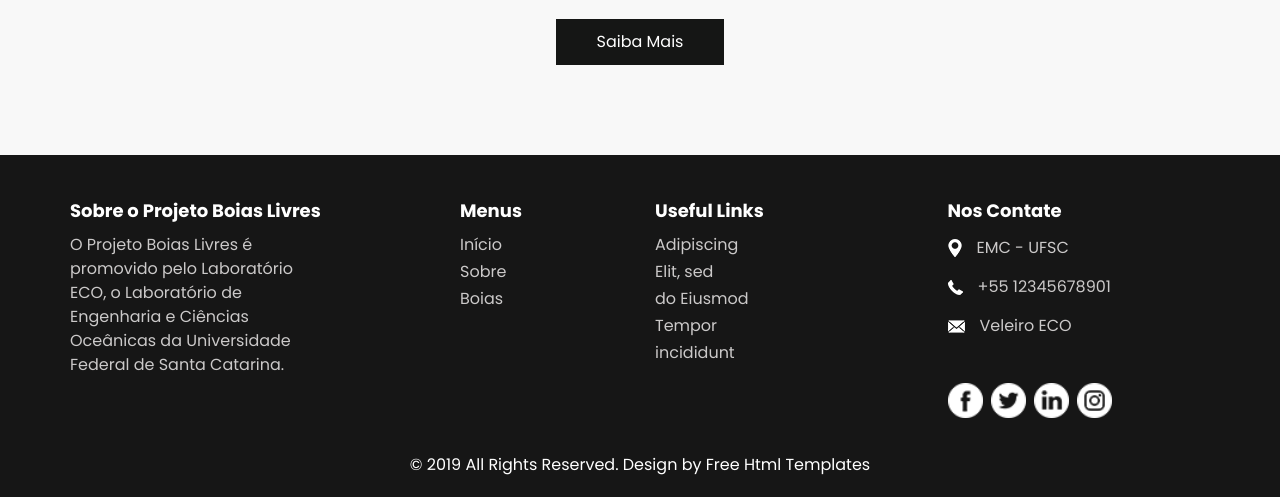
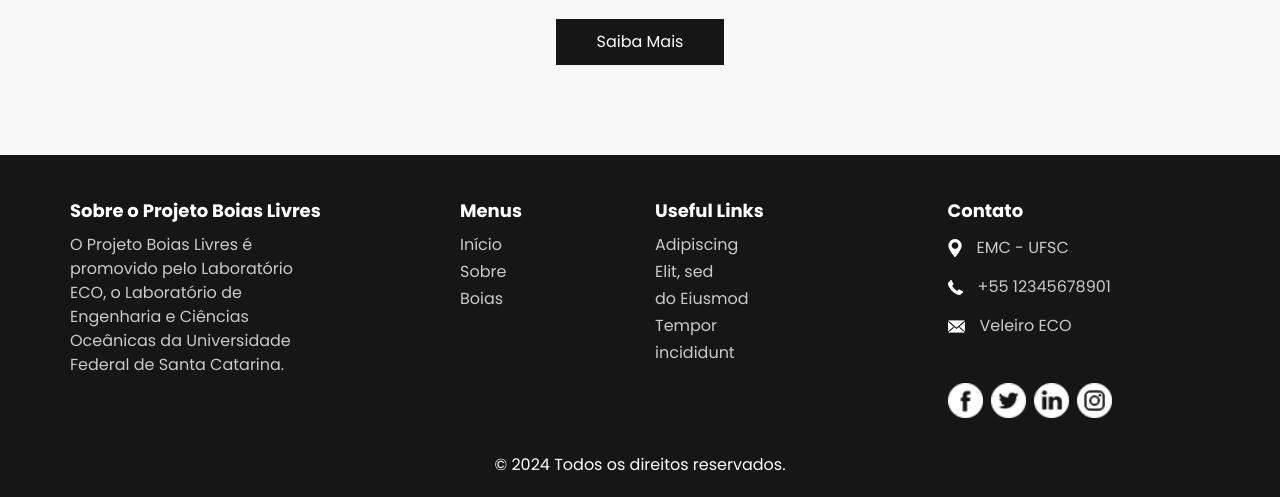
Before and after one commit to labecoufsc/Web-Dev, a Django app: template landing/templates/index.html in a window 1280 px wide. Shown: the part 1333-1830 px from the top of the page. Run offline with Django 3.2, Linux system fonts and the light colour scheme; the template is opened without the code that fills it, so the values that code supplies are empty; some libraries are stand-ins or nearby versions; some web fonts are replaced.

Commit message:
Ajustes nos templates

```diff
--- a/landing/templates/index.html
+++ b/landing/templates/index.html
@@ -95,7 +95,7 @@
                     <a class="nav-link" href="/boias/">Boias </a>
                   </li>
                   <li class="nav-item">
-                    <a class="nav-link" href="/contact/">Entre em contato</a>
+                    <a class="nav-link" href="/contact/">Contato</a>
                   </li>
                 </ul>
                 <form class="form-inline my-2 my-lg-0 ml-0 ml-lg-4 mb-3 mb-lg-0">
@@ -229,7 +229,7 @@
         </div>
         <div class="col-md-3">
           <h6>
-            Nos Contate
+            Contato
           </h6>
           <div class="info_link-box">
             <a href="">
@@ -276,8 +276,7 @@
   <!-- footer section -->
   <section class="container-fluid footer_section ">
     <p>
-      &copy; 2019 All Rights Reserved. Design by
-      <a href="https://html.design/">Free Html Templates</a>
+      &copy; 2024 Todos os direitos reservados.
     </p>
   </section>
   <!-- footer section -->
```
Also changed, not shown: landing/templates/master.html (+3 -4 lines).
